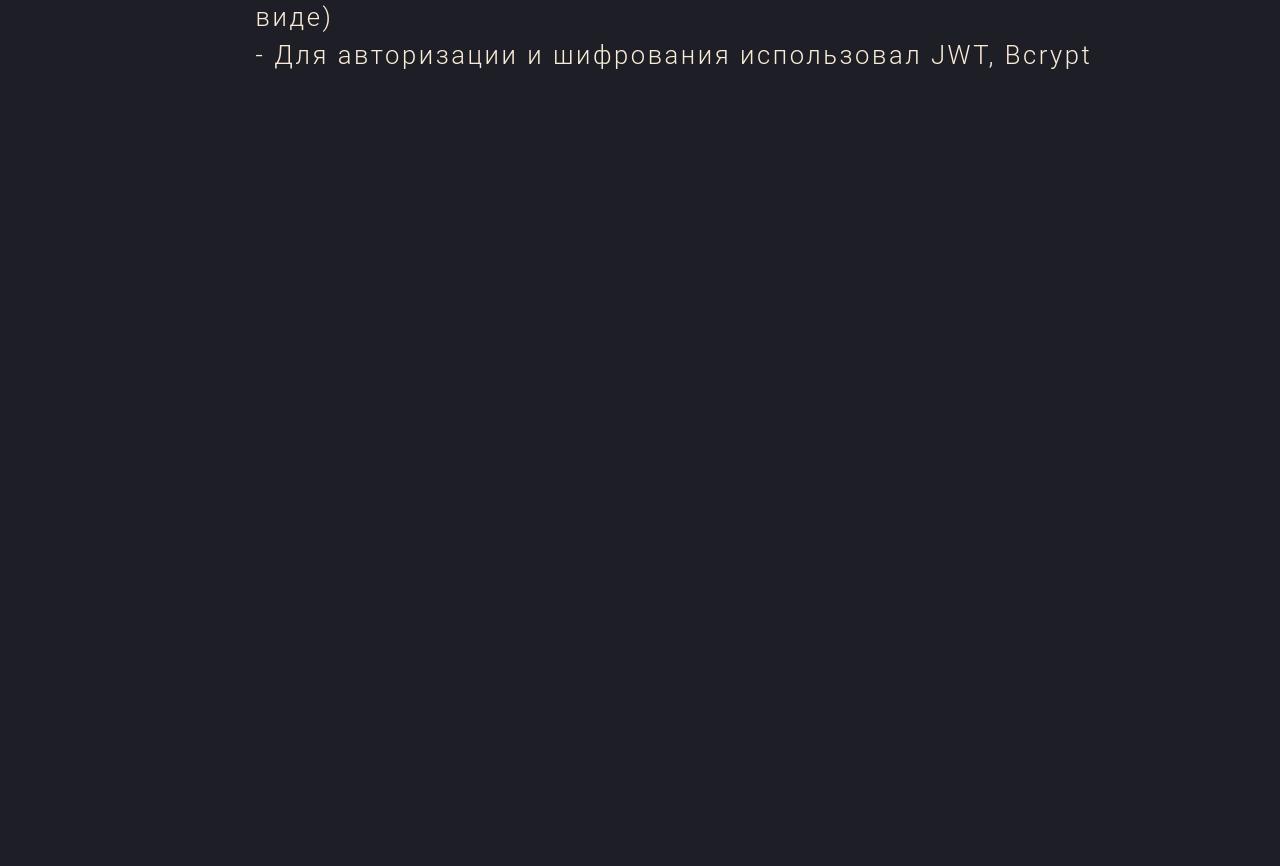
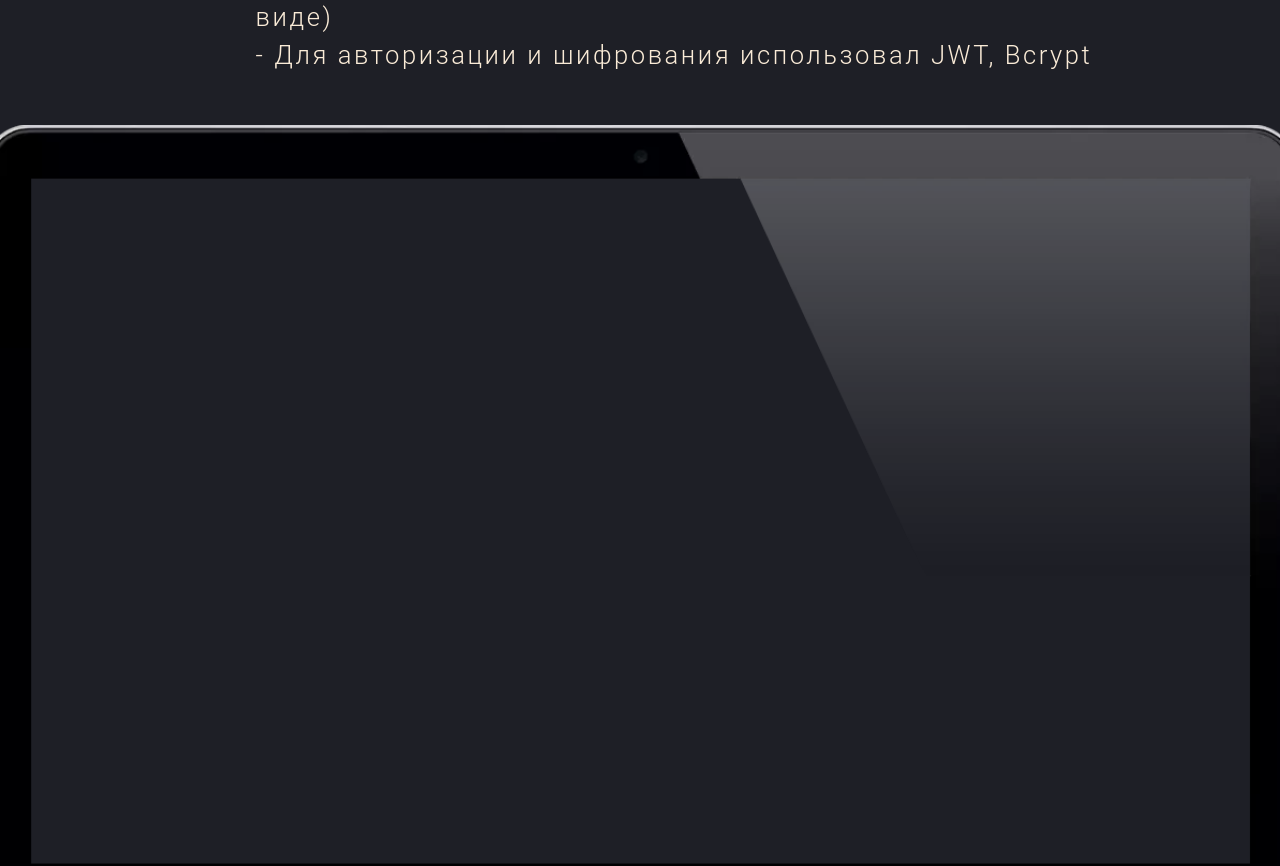
Before and after one commit to SiLLeCToff/portfolio, a Next.js app: page / in a window 1280 px wide. Shown: the part 2300-3166 px from the top of the page. Built offline with nearby package versions, Linux system fonts and the light colour scheme.

Commit message:
added laptop for player

```diff
--- a/app/components/YoutubeVideo/YoutubeVideo.tsx
+++ b/app/components/YoutubeVideo/YoutubeVideo.tsx
@@ -1,5 +1,6 @@
 "use client"
 import React, { useEffect, useRef } from 'react';
+import styles from '../../page.module.css'
 
 const YoutubeVideo: React.FC = () => {
     const videoRef = useRef<HTMLDivElement | null>(null);
@@ -65,7 +66,8 @@ const YoutubeVideo: React.FC = () => {
     };
 
     return (
-        <div className="flex xl:w-[1050px] xl:h-[655px] sm:w-[80%] sm:h-[500px] max-sm:w-[100%] max-sm:h-[300px] justify-center" ref={videoRef}>
+        <div className="flex relative z-10 xl:w-[80%] xl:h-[110%] sm:w-[80%] sm:h-[500px] max-sm:w-[100%] max-sm:h-[300px] justify-center" ref={videoRef}>
+            <div className={styles.bg}></div>
             <div id="youtube-player" />
         </div>
     );
--- a/app/page.module.css
+++ b/app/page.module.css
@@ -50,3 +50,10 @@
     background-image: url('./images/html.svg');
     @apply w-[5vw] h-[10vh] bg-contain bg-no-repeat bg-center;
 }
+
+
+.bg {
+
+        background-image: url('./images/laptop.webp');
+        @apply w-[180%] absolute h-[100%] top-0 z-0  bg-contain bg-no-repeat bg-center;
+}
--- a/app/page.tsx
+++ b/app/page.tsx
@@ -71,8 +71,10 @@ export default function Home() {
                         - Для авторизации и шифрования использовал JWT, Bcrypt
                     </h2>
                 </div>
-                <div className=" flex w-fulljustify-center items-center mt-[50px] mb-[50px]"></div>
-                <YoutubeVideo/>
+                <div className=" flex w-full justify-center h-screen items-start mt-[50px] mb-[20px]">
+
+                    <YoutubeVideo/>
+                </div>
             </section>
             <section className="slider" id="tab-contacts">
                 <h1>CONTACTS</h1>
```
Also changed, not shown: app/images/laptop.webp (added).
